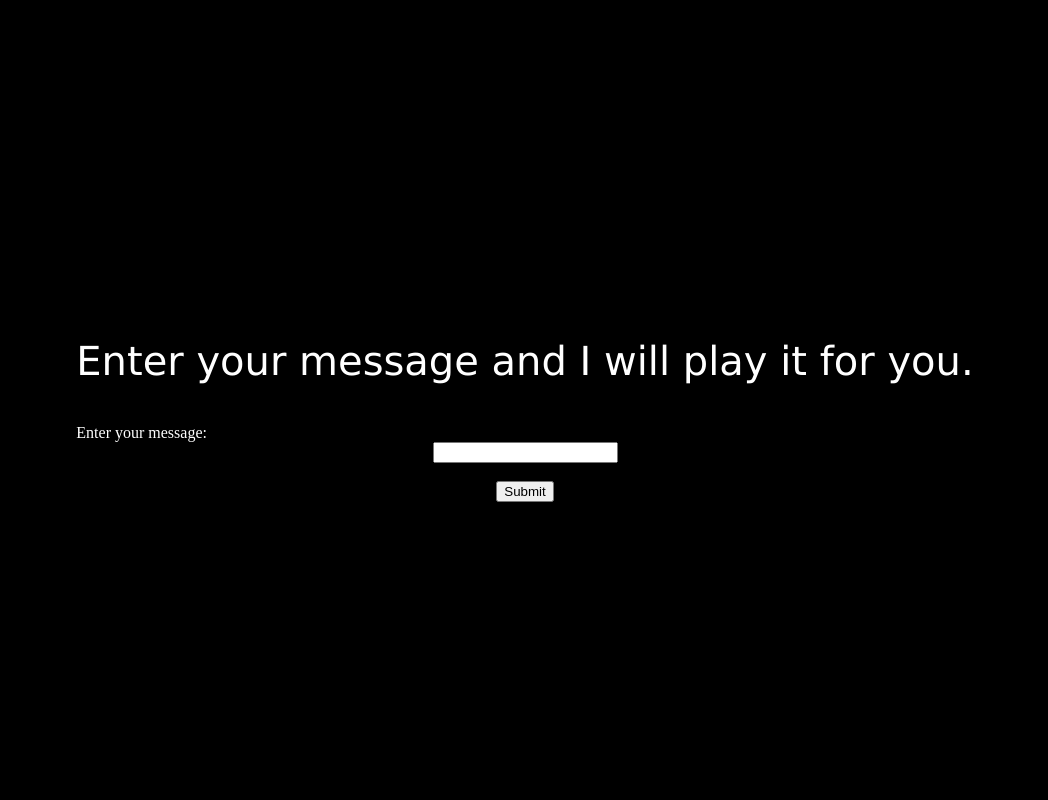
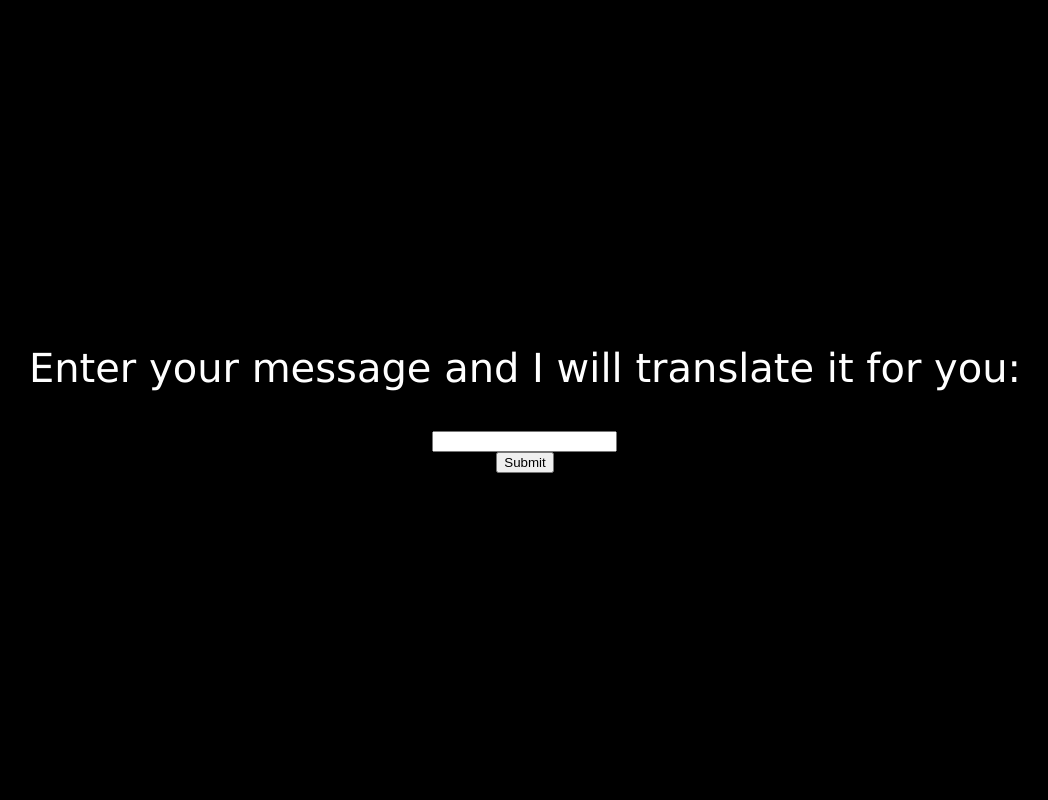
Before and after one commit to Obluchatel/morse_coder, a Flask app: page / in a window 1280 px wide. Shown: the whole page, without its empty margins (115-1163 px from the left). Run offline with Flask 2, Linux system fonts and the light colour scheme.

Commit message:
Server and Client fixed

```diff
--- a/Server.py
+++ b/Server.py
@@ -38,16 +38,16 @@ import time
 app = Flask(__name__)
 
 
-def play_coded_message(message):
-    for i in message:
-        if i == '.':
-            winsound.Beep(1000, 100)  # Beep at 1000 Hz for 100 ms
-            time.sleep(0.1)
-        elif i == '-':
-            winsound.Beep(1000, 600)  # Beep at 1000 Hz for 100 ms
-            time.sleep(0.1)
-        elif i == ' ':
-            pass
+# def play_coded_message(message):
+#     for i in message:
+#         if i == '.':
+#             winsound.Beep(1000, 100)  # Beep at 1000 Hz for 100 ms
+#             time.sleep(0.1)
+#         elif i == '-':
+#             winsound.Beep(1000, 600)  # Beep at 1000 Hz for 100 ms
+#             time.sleep(0.1)
+#         elif i == ' ':
+#             pass
 
 
 
@@ -73,6 +73,7 @@ def morse(message):
     return output
 
 
+
 @app.route('/')
 def index():
     return render_template('test.html')
@@ -81,9 +82,37 @@ def index():
 @app.route('/coder', methods=['POST'])
 def hello():
     message = request.form['message']
-    return 'Your message %s <br/>Your translation %s <br/> Here is your sound <a href="/sound">Sound</a> <br/><a href="/">Back Home</a>' % (
+    return 'Your message %s <br/>Your translation %s <br/> <a href="/">Back Home</a>' % (
         message, morse(message))
 
+
+# Here is your sound <a href="/sound"><button>Sound</button></a> <br/>
+
+# @app.route('/sound')
+# def sound(notes):
+#     for i in notes:
+#         if i == '.':
+#             winsound.Beep(1000, 100)  # Beep at 1000 Hz for 100 ms
+#             time.sleep(0.1)
+#         elif i == '-':
+#             winsound.Beep(1000, 600)  # Beep at 1000 Hz for 100 ms
+#             time.sleep(0.1)
+#         elif i == ' ':
+#             pass
+
+# //background process happening without any refreshing
+# @app.route('/sound')
+# def sound():
+#     output = request.form['message']
+#     for i in output:
+#         if i == '.':
+#             winsound.Beep(1000, 100)  # Beep at 1000 Hz for 100 ms
+#             time.sleep(0.1)
+#         elif i == '-':
+#             winsound.Beep(1000, 600)  # Beep at 1000 Hz for 100 ms
+#             time.sleep(0.1)
+#         elif i == ' ':
+#             pass
 
 # @app.route('/sound')
 # def play_coded_message(message):
@@ -100,5 +129,6 @@ def hello():
 #         return 'Your Sound played<br/>'
 
 
+
 if __name__ == '__main__':
     app.run(host='127.0.0.1', port=8888)
--- a/templates/test.html
+++ b/templates/test.html
@@ -1,19 +1,55 @@
 <!DOCTYPE html>
+<style>
+body {
+    background-color: black;
+    align-items: center;
+    display: table-cell;
+    vertical-align: middle;
+}
+p {
+    font-family: verdana;
+    font-size: 40px;
+    background-color: black;
+    color: white;
+
+}
+h2 {
+    color: navy;
+    margin-left: 20px;
+    text-align: center;
+}
+form{
+    color: white;
+}
+
+html, body {
+    height: 100%;
+}
+
+html {
+    display: table;
+    margin: auto;
+}
+input {
+    display: table;
+    margin: auto;
+    align-items: center;
+    height: 100%;
+    color:black;
+}
+</style>>
 <html>
     <head>
-        <link rel="stylesheet" type="text/css" href="static/test.css">
+        <link href="{{ url_for('static', filename='/test.css') }}" rel="stylesheet" type="text/css">
         <title>
-            CV - Rogier
+            Morse_Coder
         </title>
     </head>
     <body>
-        <h3>
-            Study
-        </h3>
         <p>
-            Enter your message and I will play it for you.<br>
+            Enter your message and I will translate it for you:
             <form action="/coder" method="post">
-                Enter your message: <input type="text" name="message">  <br />
+                <input type="text" name="message">
                 <input type="submit" name= "form" value="Submit" />
             </form>
         </p>
```
Also changed, not shown: templates/sound.html (added, +22 -0 lines).
